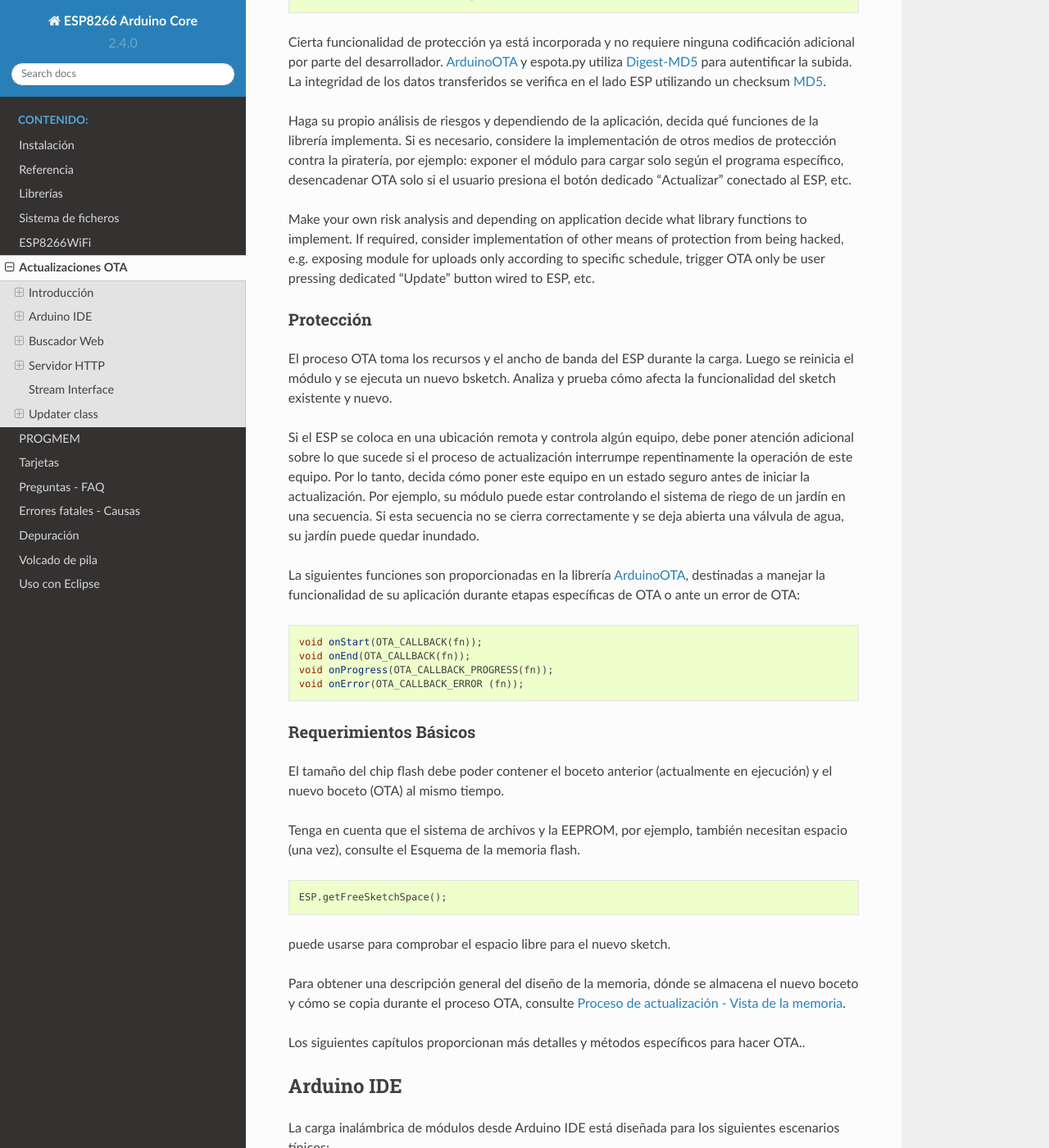
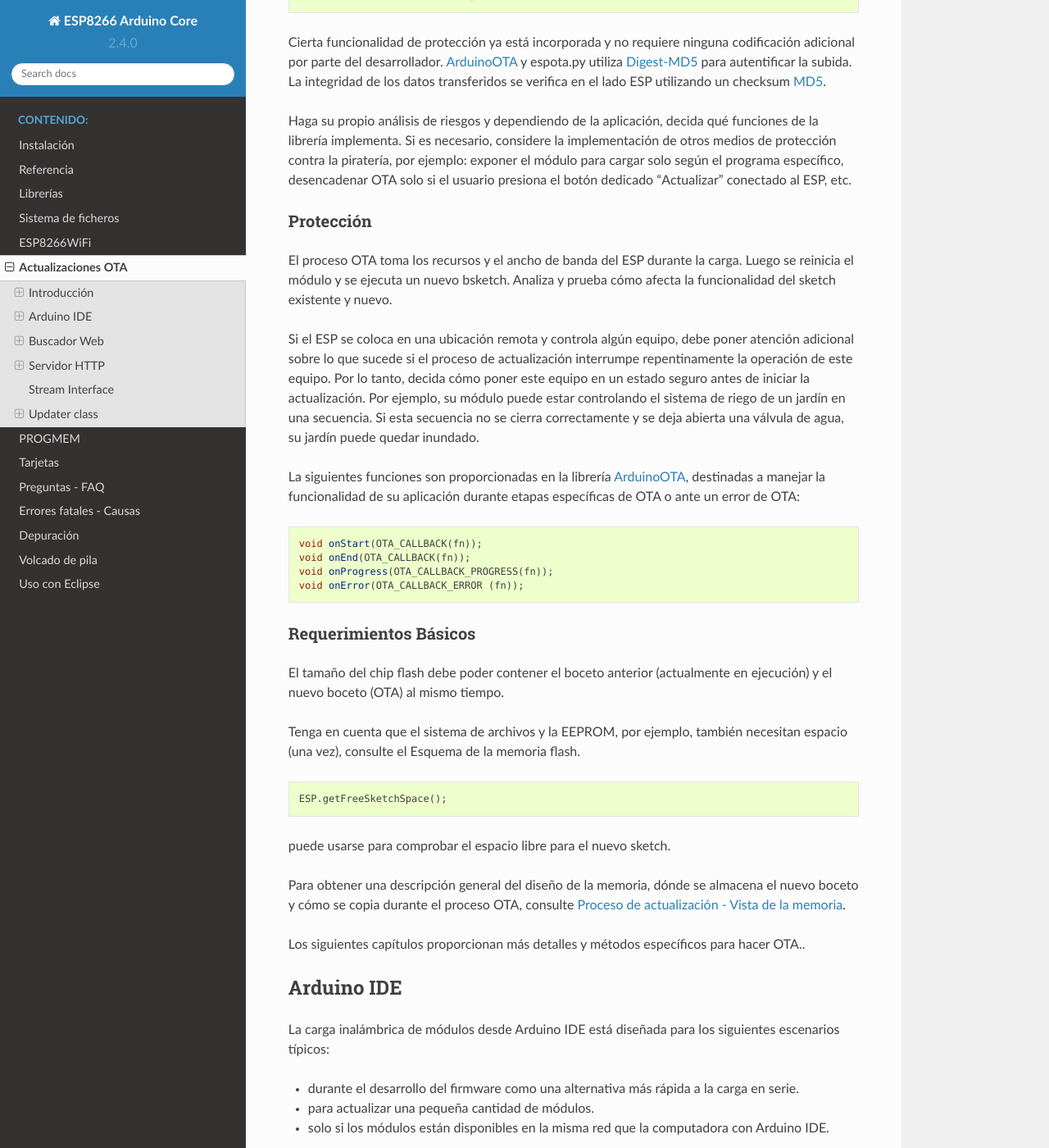
Before and after one commit to lrmoreno007/ESP8266-Arduino-Spanish, a Sphinx documentation site: the page built from doc/ota_updates/readme.rst, in a window 1280 px wide and 1400 px high, scrolled down 1142 px. Shown: the whole window at 82% size. Built offline with Sphinx 7.4.7 and the Read the Docs theme 2.0.0, drawn with Linux system fonts in a browser that asks for light colours; some of the changed text lies outside the part shown.

Commit message:
Update readme.rst

```diff
--- a/doc/ota_updates/readme.rst
+++ b/doc/ota_updates/readme.rst
@@ -35,8 +35,6 @@
 Cierta funcionalidad de protección ya está incorporada y no requiere ninguna codificación adicional por parte del desarrollador. `ArduinoOTA <https://github.com/esp8266/Arduino/tree/master/libraries/ArduinoOTA>`__ y espota.py utiliza `Digest-MD5 <https://es.wikipedia.org/wiki/Digest_access_authentication>`__ para autentificar la subida. La integridad de los datos transferidos se verifica en el lado ESP utilizando un checksum `MD5 <https://es.wikipedia.org/wiki/MD5>`__.
 
 Haga su propio análisis de riesgos y dependiendo de la aplicación, decida qué funciones de la librería implementa. Si es necesario, considere la implementación de otros medios de protección contra la piratería, por ejemplo: exponer el módulo para cargar solo según el programa específico, desencadenar OTA solo si el usuario presiona el botón dedicado "Actualizar" conectado al ESP, etc.
-
-Make your own risk analysis and depending on application decide what library functions to implement. If required, consider implementation of other means of protection from being hacked, e.g. exposing module for uploads only according to specific schedule, trigger OTA only be user pressing dedicated “Update” button wired to ESP, etc.
 
 Protección
 ~~~~~~
@@ -79,8 +77,6 @@
 - durante el desarrollo del firmware como una alternativa más rápida a la carga en serie.
 - para actualizar una pequeña cantidad de módulos.
 - solo si los módulos están disponibles en la misma red que la computadora con Arduino IDE.
-
-Uploading modules wirelessly from Arduino IDE is intended for the following typical scenarios: - during firmware development as a quicker alternative to loading over a serial, - for updating small quantity of modules, - only if modules are available on the same network as the computer with Arduino IDE.
 
 Requerimientos
 ~~~~~~~~~~~~
```
